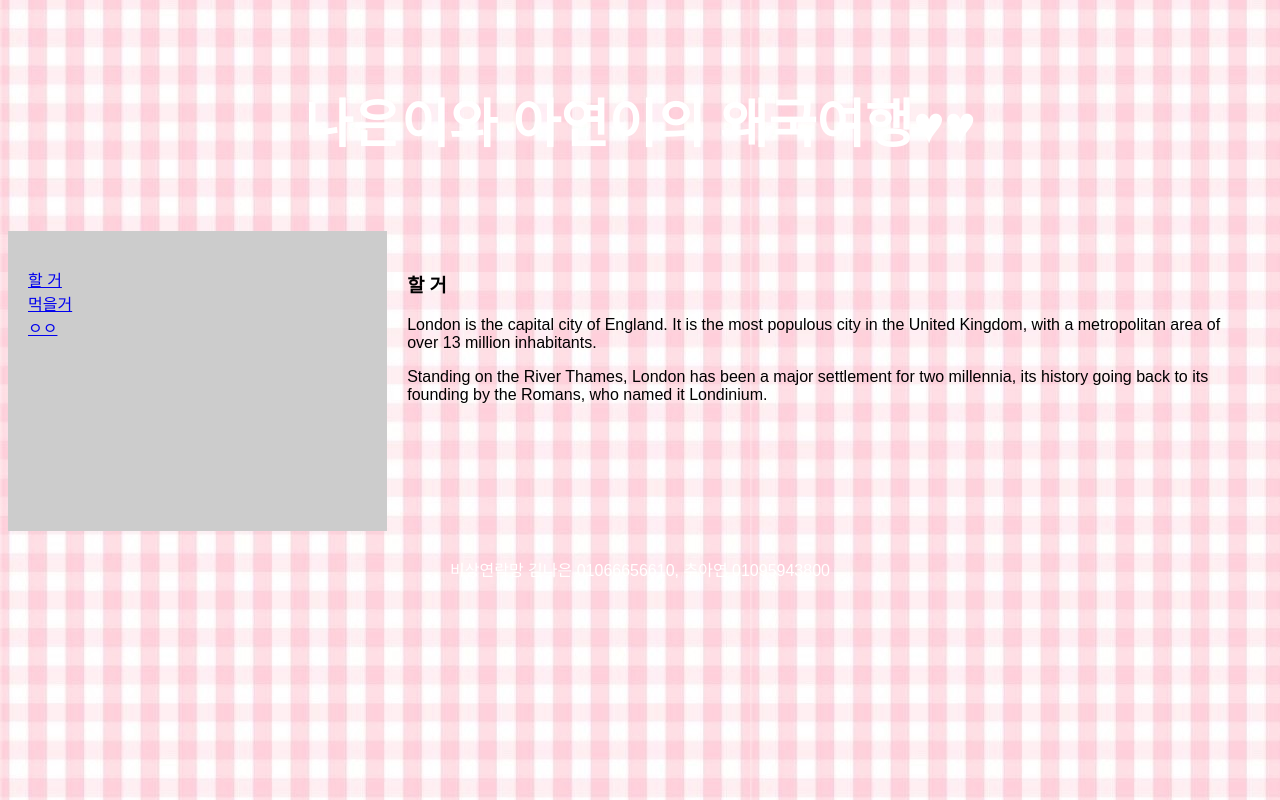
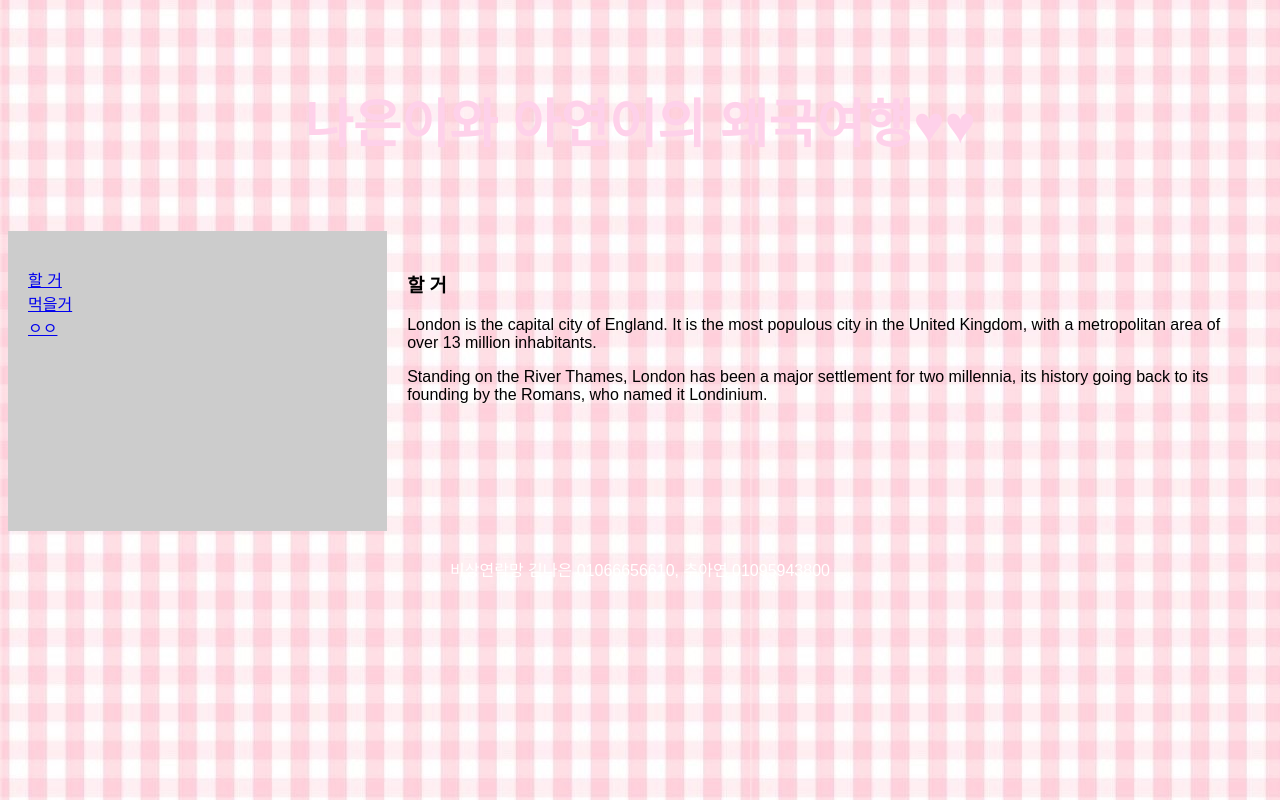
Before and after one commit to nnaeueun/nnaeueun.github.io, a plain HTML site: page index.html in a window 1280 px wide. Drawn offline with Linux system fonts and the light colour scheme.

Commit message:
Update index.html

```diff
--- a/index.html
+++ b/index.html
@@ -21,7 +21,7 @@ header {
   padding: 30px;
   text-align: center;
   font-size: 35px;
-  color: white;
+  color: #fed1ea;
 }
 
 /* Create two columns/boxes that floats next to each other */
```
